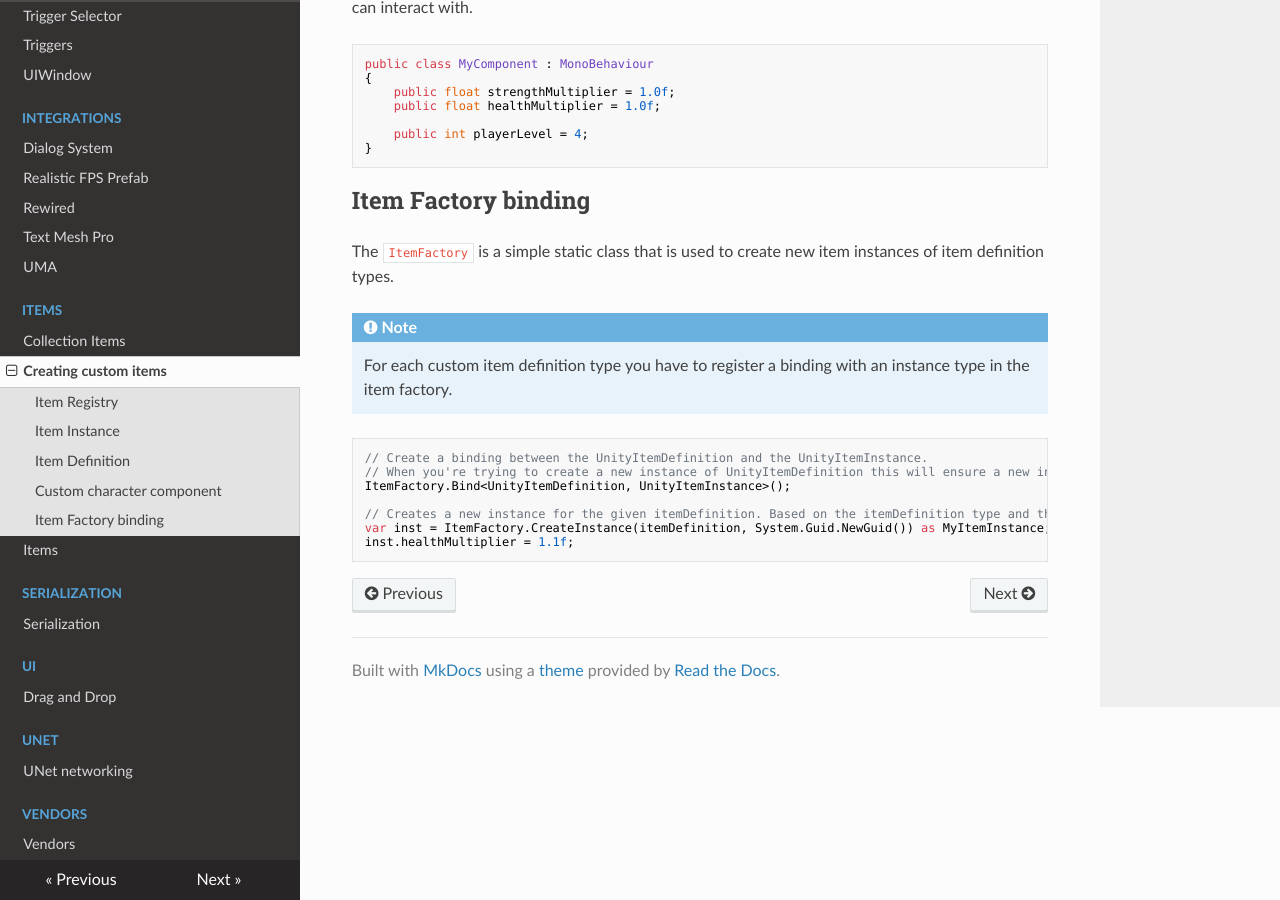
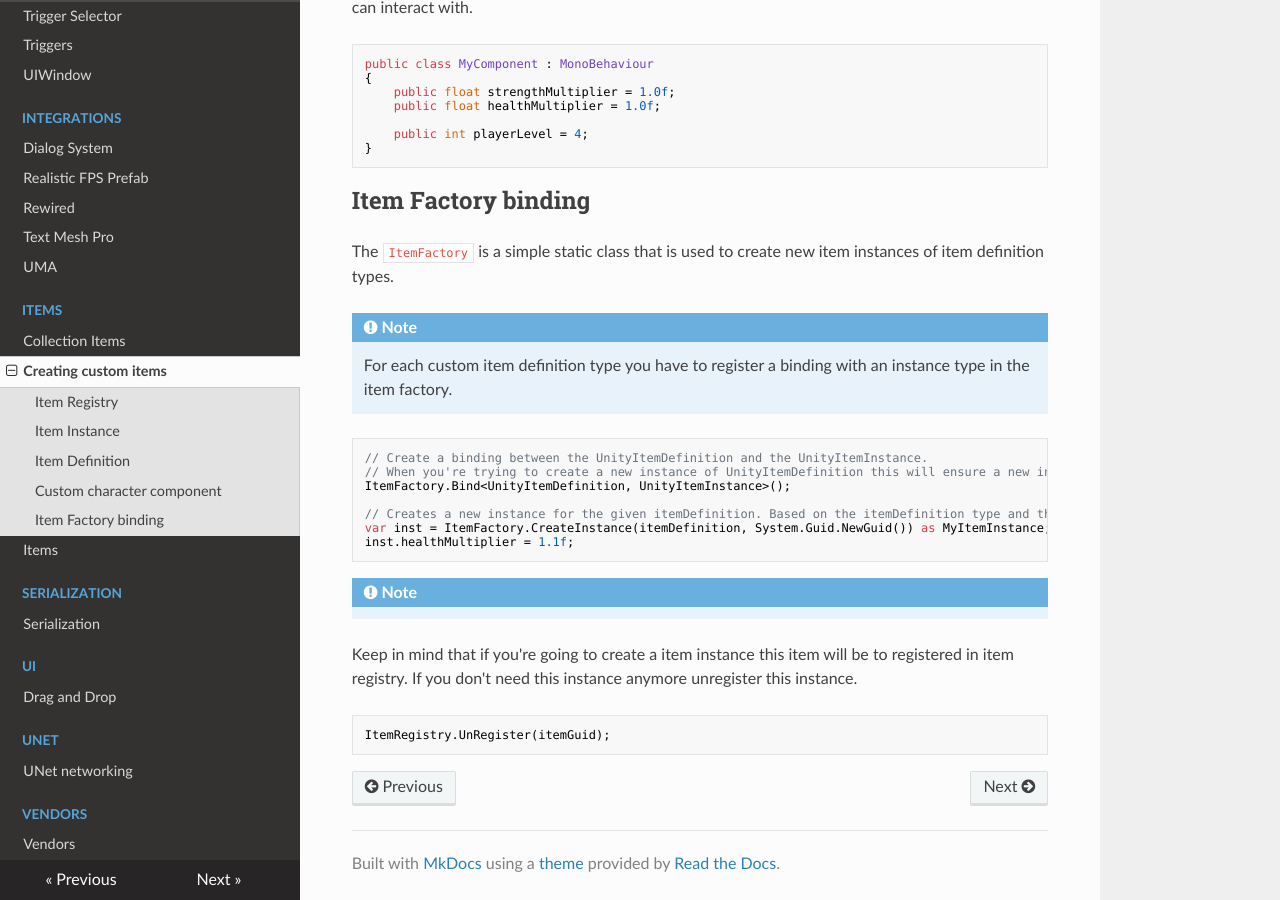
Before and after one commit to devdogio/RucksackDocs, an MkDocs documentation site: the page built from docs/Items/CustomItem.md, in a window 1280 px wide and 900 px high, scrolled down 1832 px. Built offline with MkDocs 1.6.1, drawn with Linux system fonts in a browser that asks for light colours; nearby versions of some CDN libraries.

Commit message:
Update CustomItem.md

````diff
--- a/docs/Items/CustomItem.md
+++ b/docs/Items/CustomItem.md
@@ -133,3 +133,9 @@ ItemFactory.Bind<UnityItemDefinition, UnityItemInstance>();
 var inst = ItemFactory.CreateInstance(itemDefinition, System.Guid.NewGuid()) as MyItemInstance;
 inst.healthMultiplier = 1.1f;
 ```
+!!! note
+Keep in mind that if you're going to create a item instance this item will be to registered in item registry. If you don't need this instance anymore unregister this instance.
+
+```csharp
+ItemRegistry.UnRegister(itemGuid);
+```
````
